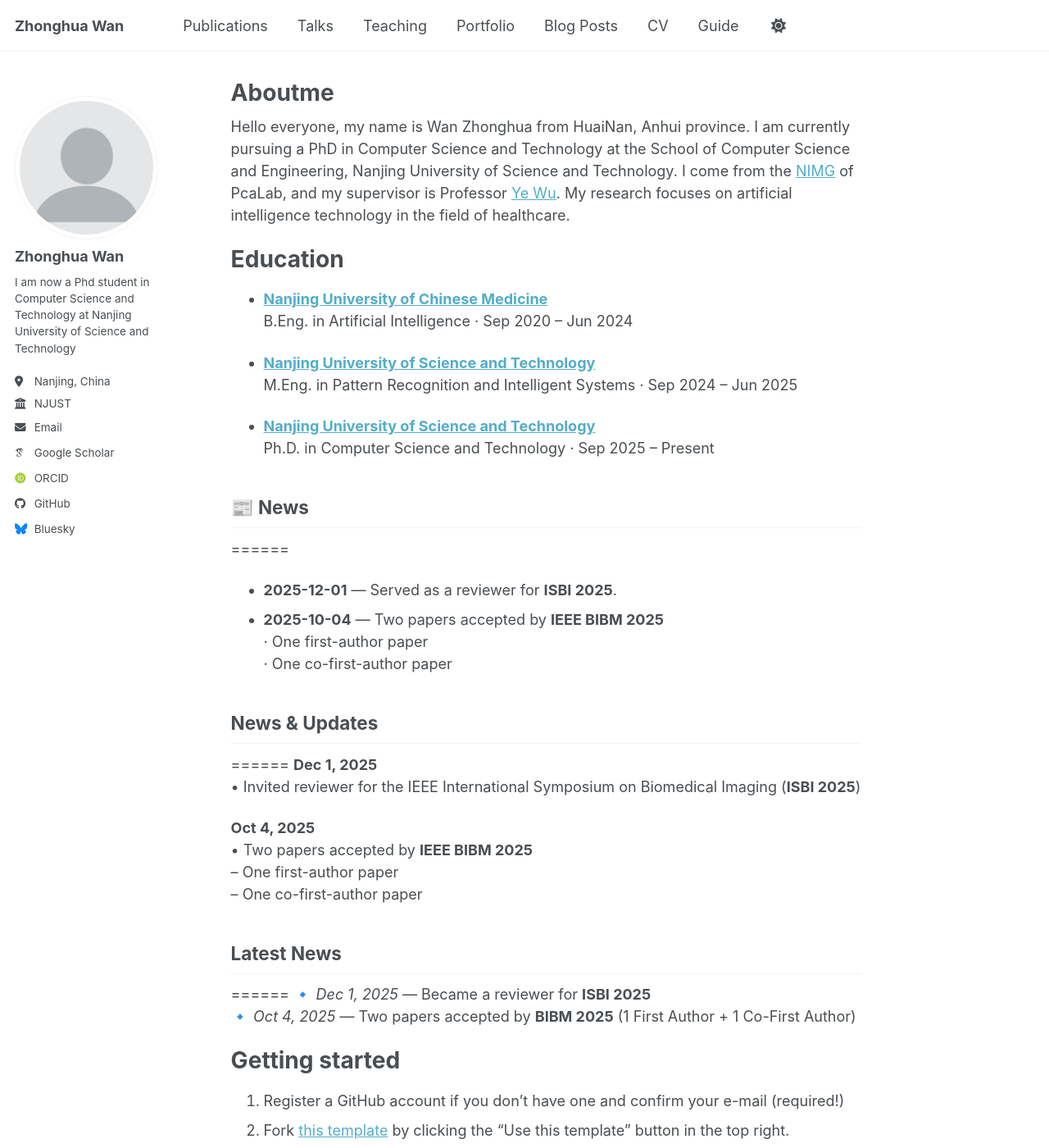
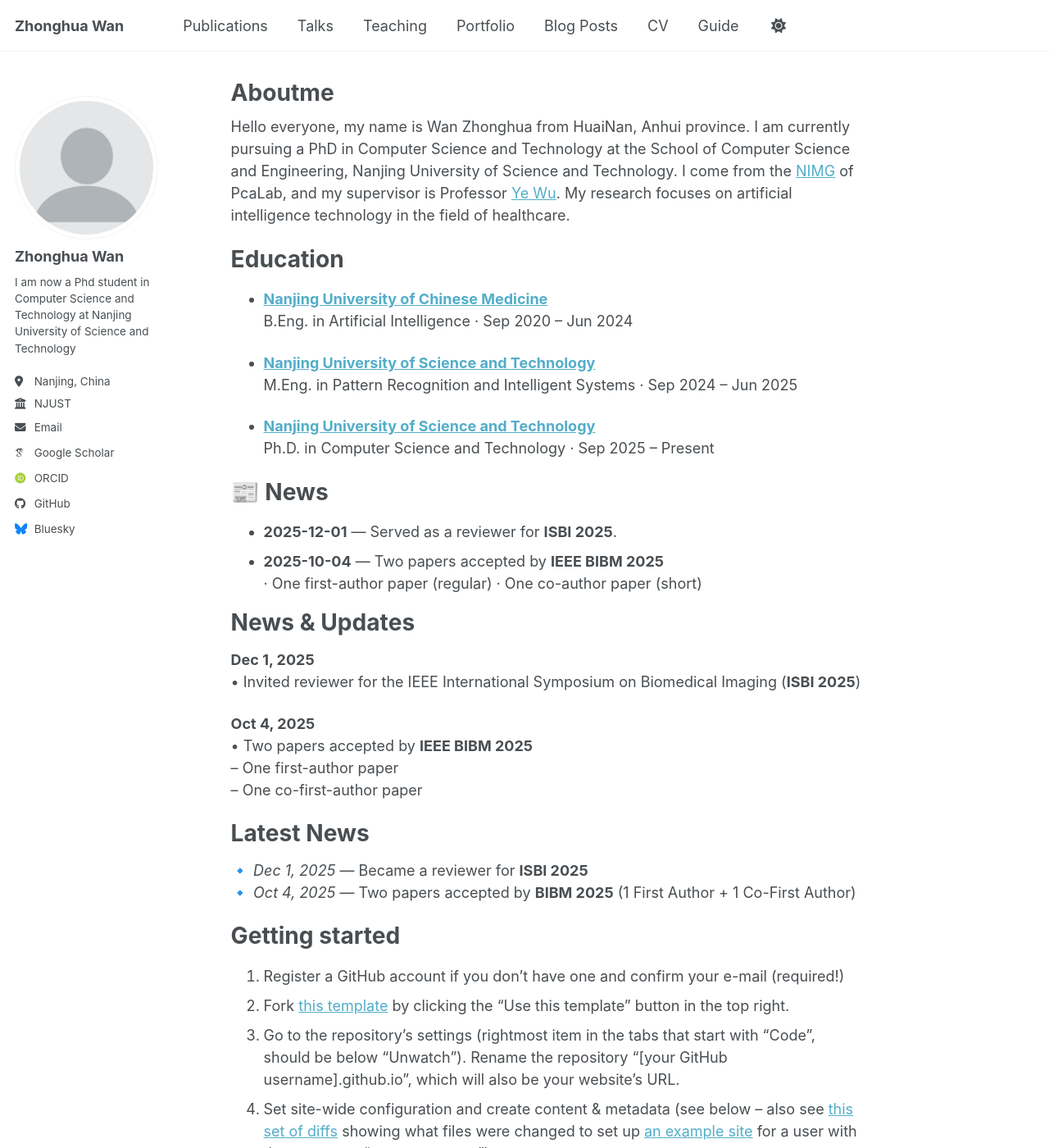
Before and after one commit to WanZhonghua/WanZhonghua.github.io, a Jekyll site: the page built from _pages/about.md, in a window 1280 px wide and 1400 px high. Shown: the whole window at 82% size. Built offline with Jekyll 4.4.1, drawn with Linux system fonts in a browser that asks for light colours; some web fonts are replaced; a script bundle is joined from its source files by our own code; library files that are not in the unit come from our copies.

Commit message:
Update about.md

```diff
--- a/_pages/about.md
+++ b/_pages/about.md
@@ -23,16 +23,16 @@ Education
 
 
 
-## 📰 News
+📰 News
 ======
 - **2025-12-01** — Served as a reviewer for **ISBI 2025**.
 - **2025-10-04** — Two papers accepted by **IEEE BIBM 2025**
-  · One first-author paper
-  · One co-first-author paper
+  · One first-author paper (regular)
+  · One co-author paper (short)
 
 
 
-## News & Updates
+News & Updates
 ======
 **Dec 1, 2025**
 • Invited reviewer for the IEEE International Symposium on Biomedical Imaging (**ISBI 2025**)
@@ -44,7 +44,7 @@ Education
 
 
 
-## Latest News
+Latest News
 ======
 🔹 *Dec 1, 2025* — Became a reviewer for **ISBI 2025**
 🔹 *Oct 4, 2025* — Two papers accepted by **BIBM 2025** (1 First Author + 1 Co-First Author)
```
